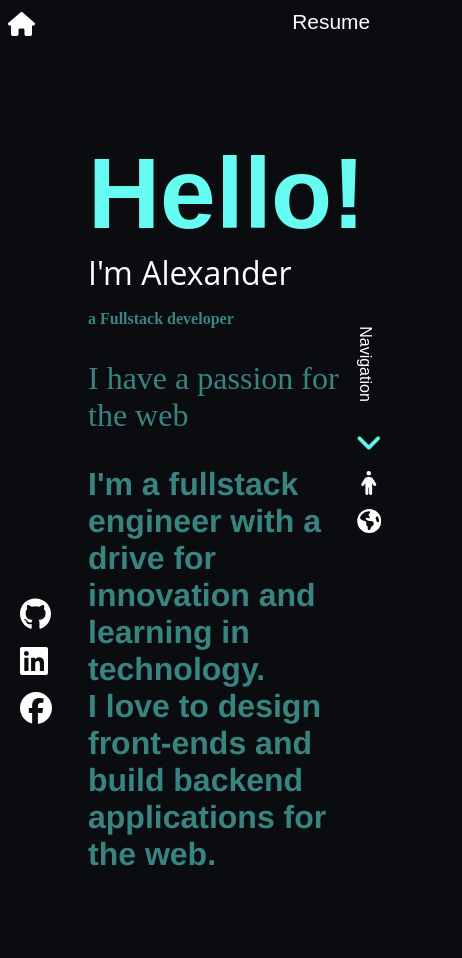
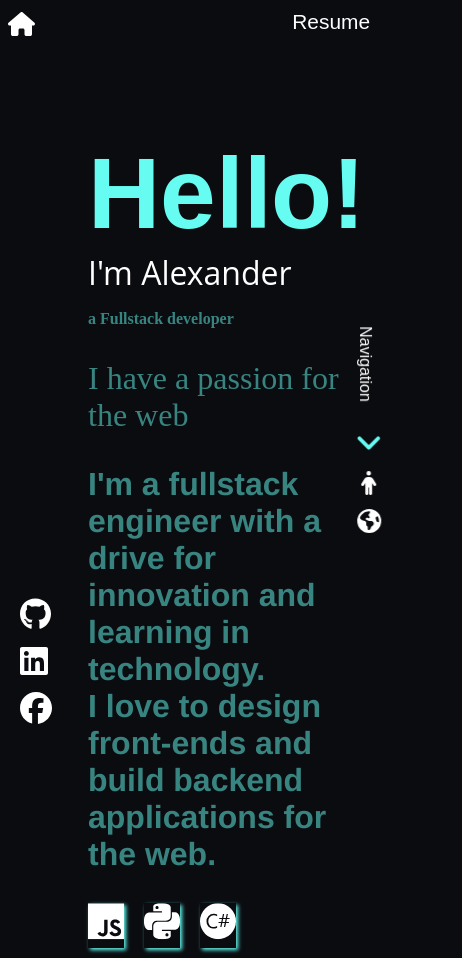
Before and after one commit to AlexanderEstrella/portfolio, a React (Create React App) app: page / in a window 390 px wide. Shown: the whole page, 462 px wide, since content can reach past the window. Before the commit the page ends 905 px from the top, so only its background shows below. Built offline with nearby package versions, Linux system fonts and the light colour scheme.

Commit message:
added new icons, css styling, added floating function

```diff
--- a/package.json
+++ b/package.json
@@ -22,6 +22,7 @@
     "react-icons": "^4.12.0",
     "react-router-dom": "^6.13.0",
     "react-scripts": "^5.0.1",
+    "react-spring": "^9.7.3",
     "web-vitals": "^2.1.4"
   },
   "scripts": {
--- a/src/App.css
+++ b/src/App.css
@@ -115,8 +115,10 @@ li {
 
 /* Home page */
 #home {
+  z-index: 1;
   max-width: 1200px;
   margin: 0 auto;
+
 }
 .navigation {
   font-size: medium;
@@ -150,6 +152,7 @@ li {
 }
 
 .subheading {
+  z-index: 1;
   display: flex;
   margin-left: 80px;
   align-self: center;
@@ -162,6 +165,7 @@ li {
 }
 
 .subsubheading {
+  z-index: 1;
   margin-left: 80px;
   text-align: left;
   font-family: fascinate;
@@ -169,9 +173,11 @@ li {
   font-size: 1.0rem;
   opacity: 0.5;
   color: #66FCF1;
+
 }
 
 .webpassion {
+  z-index: 1;
   margin-left: 80px;
   text-align: left;
   font-family: fascinate;
@@ -179,9 +185,11 @@ li {
   font-size: 2rem;
   opacity: 0.5;
   color: #66FCF1;
+
 }
 
 .shortdes {
+  z-index: 1;
   margin-left: 80px;
   text-align: left;
   font-family: 'Franklin Gothic Medium', 'Arial Narrow', Arial, var(--font-family);
@@ -267,6 +275,19 @@ li {
     transform: translateY(0px) scaleY(1);
     opacity: 1;
   }
+}
+
+.Programminglangs {
+  font-size: 1.5em;
+  position: relative;
+  left: 80px;
+  display: flex;
+  justify-content: flex-start;
+  gap:20px;
+
+}
+.iconstyle {
+  box-shadow: 2px 2px 4px #66FCF1;
 }
 
 /* About me */
@@ -445,12 +466,12 @@ ul {
   transition: 0.2s all;
   color: #fff;
   font-size: 1em;
-  z-index: 999;
+  z-index: 100;
 }
 
 .fa-xl:hover {
   cursor: pointer;
-  z-index: 999;
+  z-index: 100;
 
 }
 
@@ -524,6 +545,7 @@ label {
   .navigationcont {
     position: relative;
     top: -50px;
+    z-index: 100;
   }
 
   .navigation {
--- a/src/Pages/Home.js
+++ b/src/Pages/Home.js
@@ -5,13 +5,26 @@ import {
   faLinkedin,
   faFacebook,
 } from "@fortawesome/free-brands-svg-icons";
-
+import { SiCsharp, SiJavascript, SiPython } from "react-icons/si";
+import "../App.css";
+import { useSpring, animated } from "react-spring";
 const Home = () => {
   const [name, setName] = useState("");
 
   useEffect(() => {
     shiftName();
   }, []);
+
+  const props = useSpring({
+    from: { transform: "translateY(0px)" },
+    to: { transform: "translateY(-5px)" },
+    config: {
+      duration: 4000,
+      reset: false,
+      reverse: false,
+    },
+    loop: true,
+  });
 
   function shiftName() {
     const nameElement = document.getElementsByClassName("subheading")[0];
@@ -48,7 +61,17 @@ const Home = () => {
         <br></br>I love to design front-ends and build backend applications for
         the web.
       </p>
-
+      <div className="Programminglangs">
+        <animated.div className="iconstyle" style={props}>
+          <SiJavascript />
+        </animated.div>
+        <animated.div className="iconstyle" style={props}>
+          <SiPython />
+        </animated.div>
+        <animated.div className="iconstyle" style={props}>
+          <SiCsharp />
+        </animated.div>
+      </div>
       <ul className="socials">
         <li>
           <a
```
Also changed, not shown: 1 other file (tests, documents, lock files or other folders).
